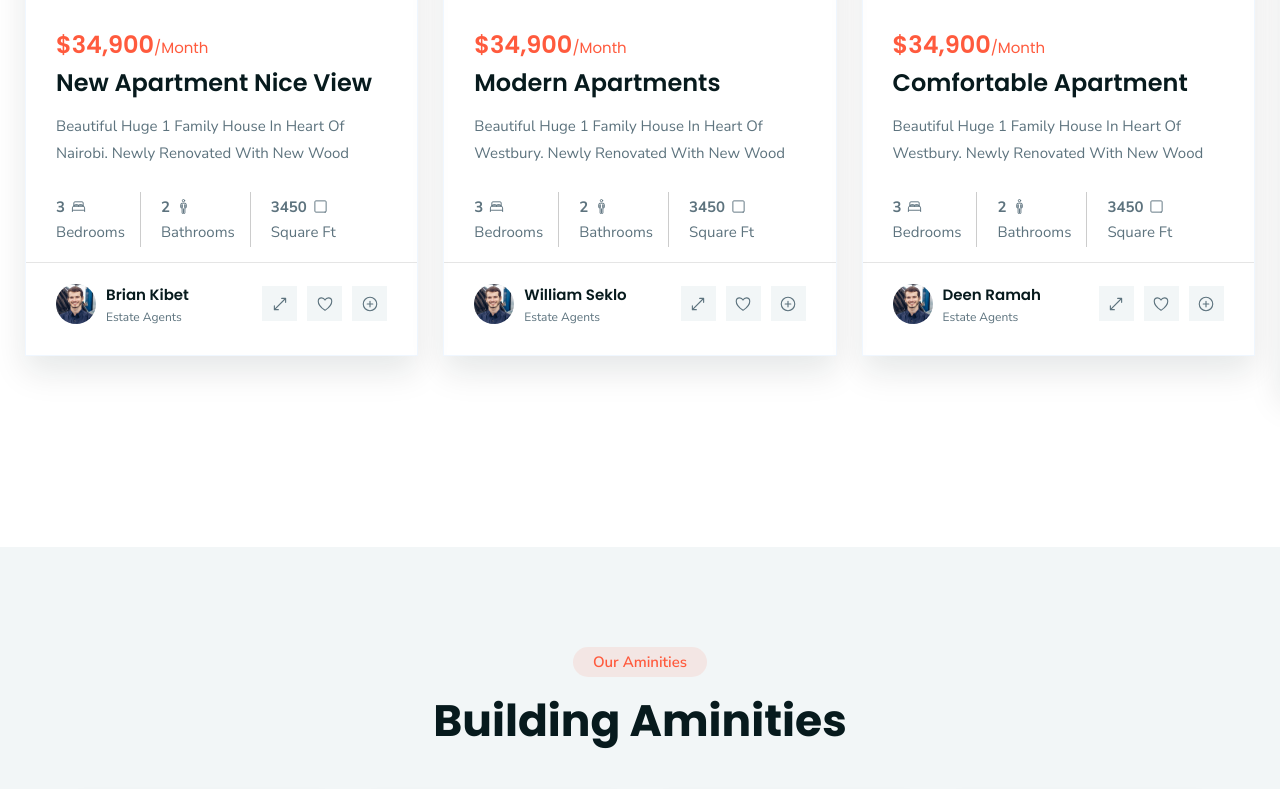
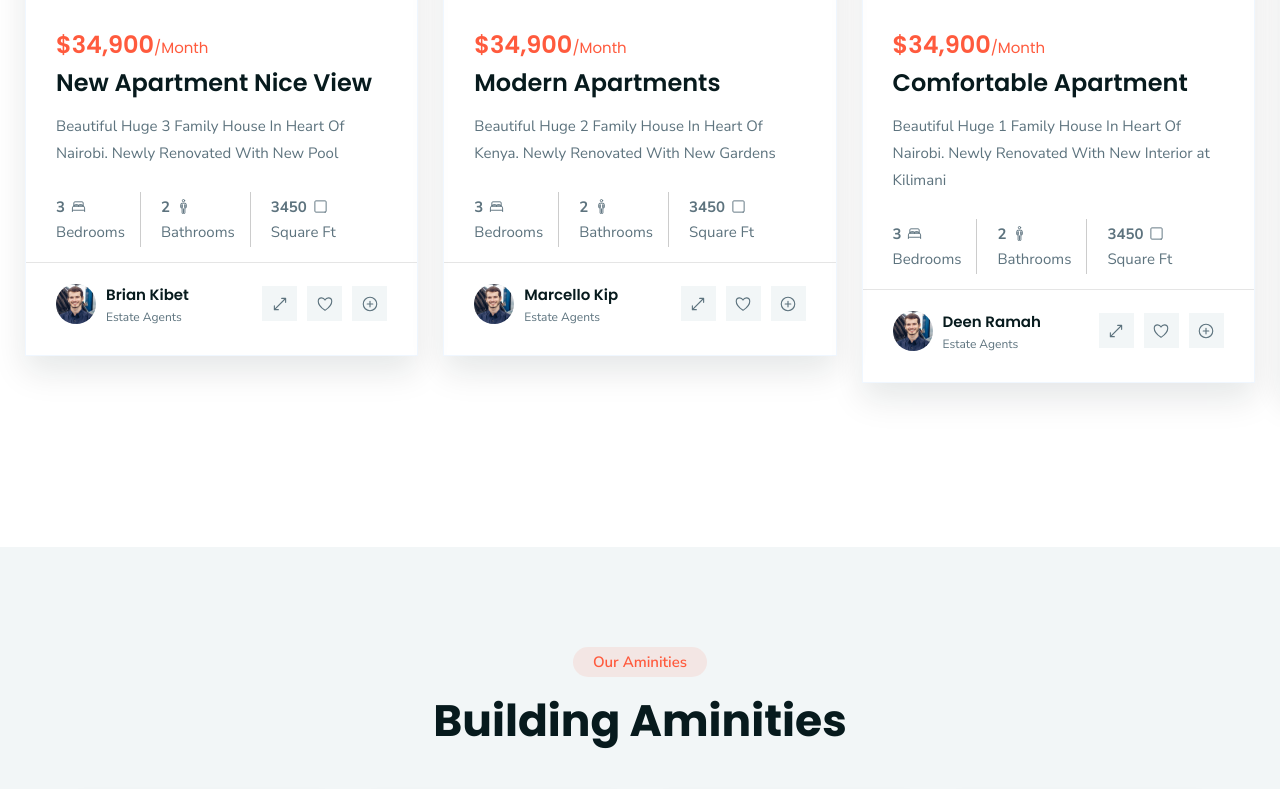
Before and after one commit to 0Deen/titohapp, a plain HTML site: page index.html in a window 1280 px wide. Shown: the part 3071-3860 px from the top of the page. Drawn offline with nearby package versions, Linux system fonts and the light colour scheme.

Commit message:
Update index.html

```diff
--- a/index.html
+++ b/index.html
@@ -457,7 +457,7 @@
                   </h3>
 
                   <p class="card-text">
-                    Beautiful Huge 1 Family House In Heart Of Nairobi. Newly Renovated With New Wood
+                    Beautiful Huge 3 Family House In Heart Of Nairobi. Newly Renovated With New Pool
                   </p>
 
                   <ul class="card-list">
@@ -575,7 +575,7 @@
                   </h3>
 
                   <p class="card-text">
-                    Beautiful Huge 1 Family House In Heart Of Westbury. Newly Renovated With New Wood
+                    Beautiful Huge 2 Family House In Heart Of Kenya. Newly Renovated With New Gardens
                   </p>
 
                   <ul class="card-list">
@@ -618,7 +618,7 @@
 
                     <div>
                       <p class="author-name">
-                        <a href="#">William Seklo</a>
+                        <a href="#">Marcello Kip</a>
                       </p>
 
                       <p class="author-title">Estate Agents</p>
@@ -693,7 +693,7 @@
                   </h3>
 
                   <p class="card-text">
-                    Beautiful Huge 1 Family House In Heart Of Westbury. Newly Renovated With New Wood
+                    Beautiful Huge 1 Family House In Heart Of Nairobi. Newly Renovated With New Interior at Kilimani
                   </p>
 
                   <ul class="card-list">
@@ -1096,7 +1096,7 @@
                     <div class="publish-date">
                       <ion-icon name="calendar"></ion-icon>
 
-                      <time datetime="2022-27-04">Apr 27, 2022</time>
+                      <time datetime="2022-27-04">Apr 27, 2025</time>
                     </div>
 
                     <a href="#" class="read-more-btn">Read More</a>
@@ -1268,7 +1268,7 @@
           </a>
 
           <p class="section-text">
-            Lorem Ipsum is simply dummy text of the and typesetting industry. Lorem Ipsum is dummy text of the printing.
+            Helping you find your perfect home , smart, secure, and seamless. Powered by passion, driven by trust.
           </p>
 
           <ul class="contact-list">
```
